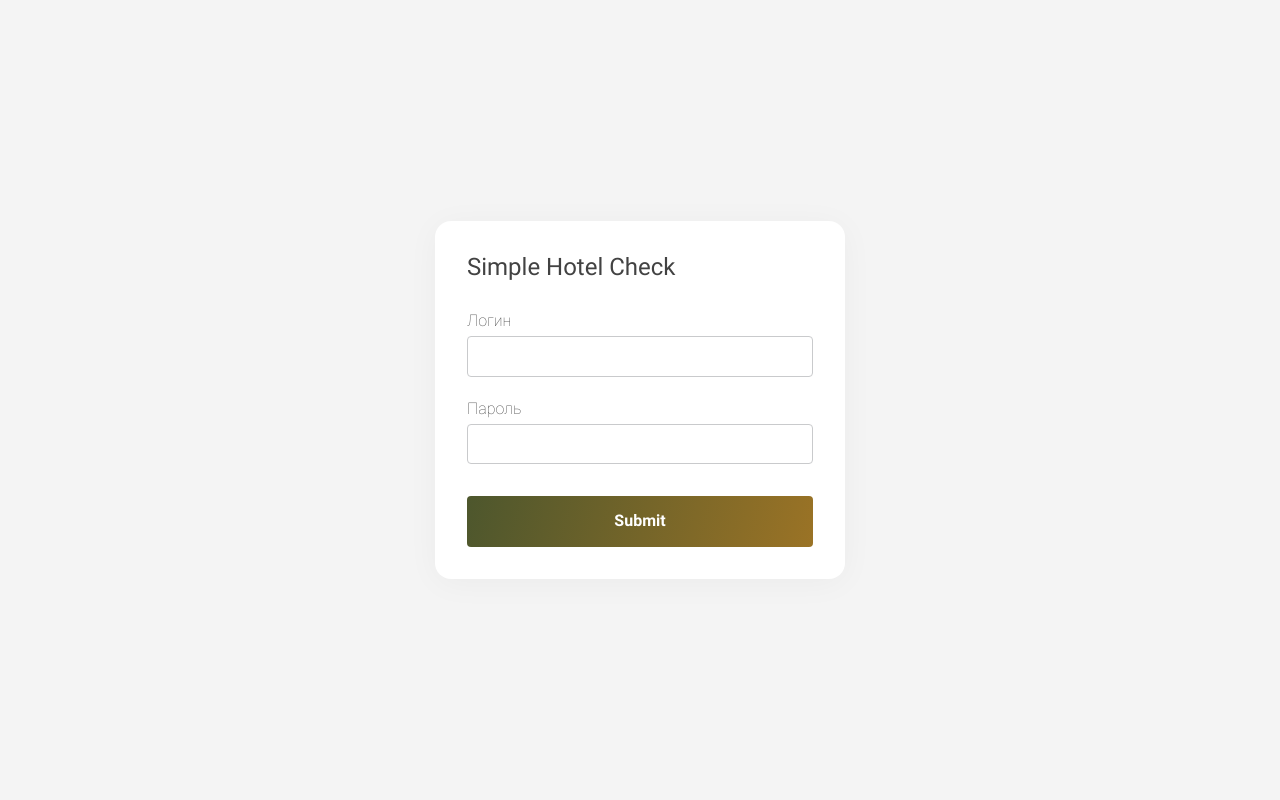
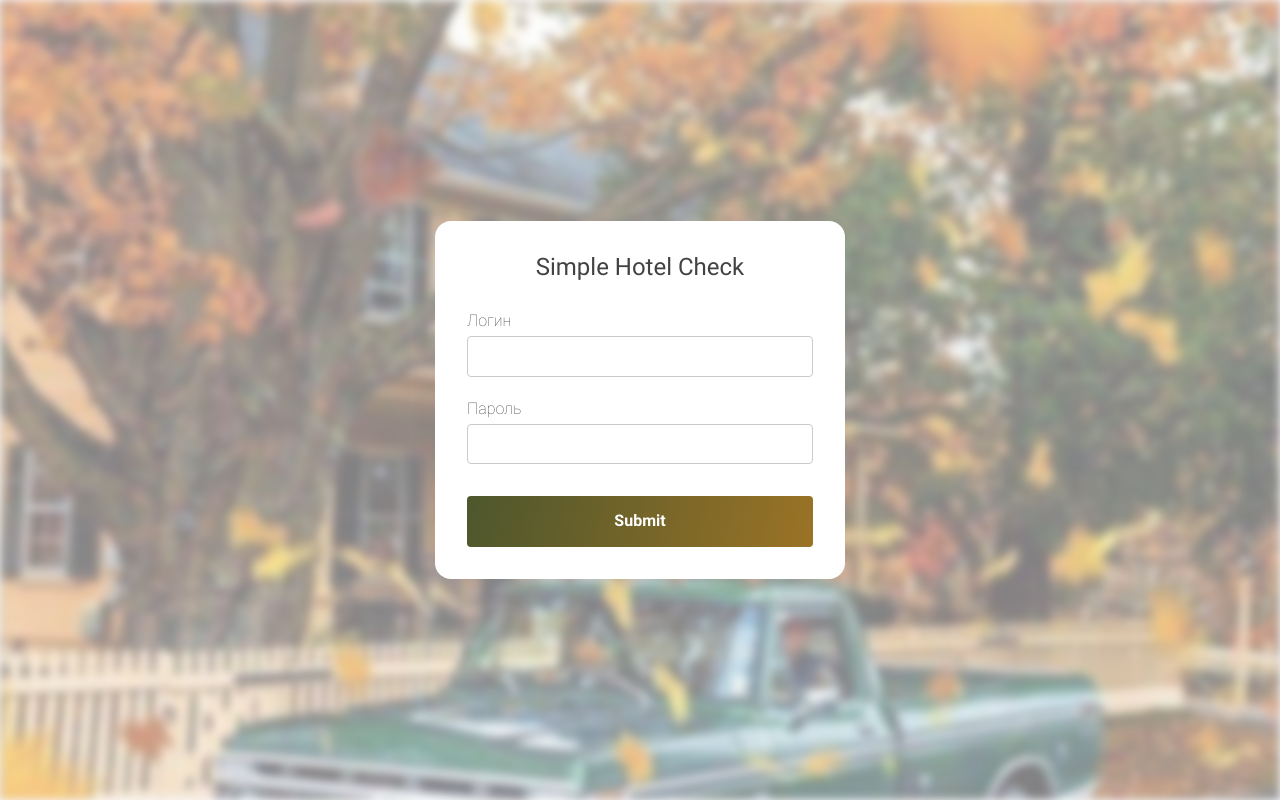
Before and after one commit to alexmaltsevgit/liis, a React (Create React App) app: page /sign-in in a window 1280 px wide. Built offline with nearby package versions, Linux system fonts and the light colour scheme.

Commit message:
Finished Sign In

```diff
--- a/src/components/SignInForm/SignInForm.component.tsx
+++ b/src/components/SignInForm/SignInForm.component.tsx
@@ -17,7 +17,12 @@ const scheme = yup
     password: yup
       .string()
       .min(8, "Минимум 8 символов")
-      .required("Обязательное поле"),
+      .required("Обязательное поле")
+      .test(
+        "not-cyrillic",
+        "Кириллица запрещена",
+        (value) => !/[а-яА-Я]/.test(value || "")
+      ),
   })
   .required();
 
--- /dev/null
+++ b/src/pages/SignIn/Background/Background.component.tsx
@@ -0,0 +1,18 @@
+import React from "react";
+import background from "../../../images/sign-in-bg.jpg";
+import {
+  BackgroundContainer,
+  BackgroundImage,
+  BackgroundWhiteBox,
+} from "./Background.style";
+
+const Background = () => {
+  return (
+    <BackgroundContainer>
+      <BackgroundImage src={background} />
+      <BackgroundWhiteBox />
+    </BackgroundContainer>
+  );
+};
+
+export default Background;
--- /dev/null
+++ b/src/pages/SignIn/Background/Background.style.ts
@@ -0,0 +1,22 @@
+import styled from "styled-components";
+
+export const BackgroundContainer = styled.div`
+  position: absolute;
+  z-index: 0;
+  width: 100%;
+  height: 100%;
+`;
+
+export const BackgroundImage = styled.img`
+  position: absolute;
+  object-fit: cover;
+  filter: blur(5px);
+`;
+
+export const BackgroundWhiteBox = styled.div`
+  position: absolute;
+  width: 100%;
+  height: 100%;
+  background-color: #fff;
+  opacity: 50%;
+`;
--- a/src/pages/SignIn/SignIn.page.tsx
+++ b/src/pages/SignIn/SignIn.page.tsx
@@ -1,10 +1,12 @@
 import React from "react";
 import { SignInCard, SignInContainer, Title } from "./SignIn.styles";
 import SignInForm from "../../components/SignInForm/SignInForm.component";
+import Background from "./Background/Background.component";
 
 const SignIn = () => {
   return (
     <SignInContainer>
+      <Background />
       <SignInCard>
         <Title>Simple Hotel Check</Title>
         <SignInForm />
--- a/src/pages/SignIn/SignIn.styles.ts
+++ b/src/pages/SignIn/SignIn.styles.ts
@@ -1,17 +1,22 @@
 import styled from "styled-components";
-import { Container } from "../../components/Container/Container.styles";
 import { Card } from "../../components/Card/Card.styles";
 
-export const SignInContainer = styled(Container)`
+export const SignInContainer = styled.div`
+  position: relative;
   display: flex;
   align-items: center;
   justify-content: center;
   height: 100vh;
+  padding: 0 20px;
 `;
 
 export const SignInCard = styled(Card)`
+  z-index: 10;
   width: 100%;
   max-width: 410px;
 `;
 
-export const Title = styled.h3``;
+export const Title = styled.h3`
+  align-self: center;
+  text-align: center;
+`;
```
